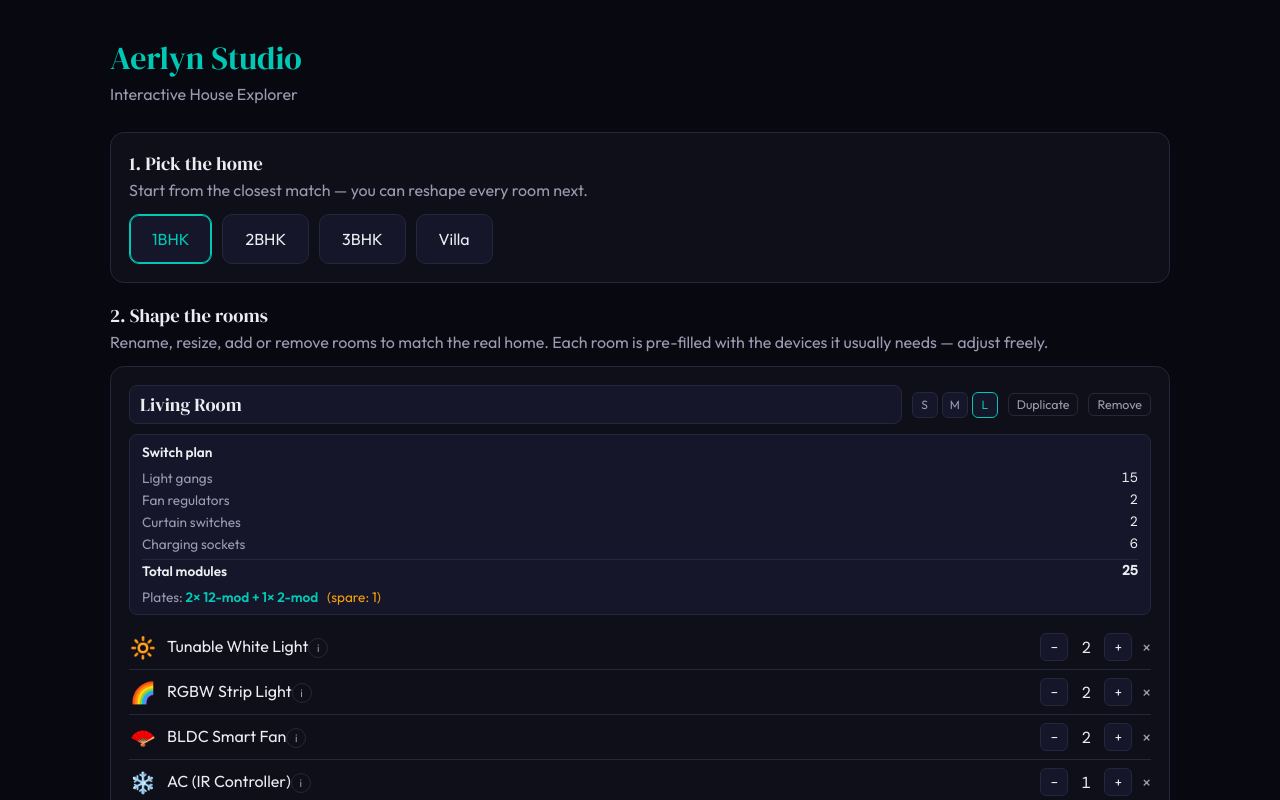
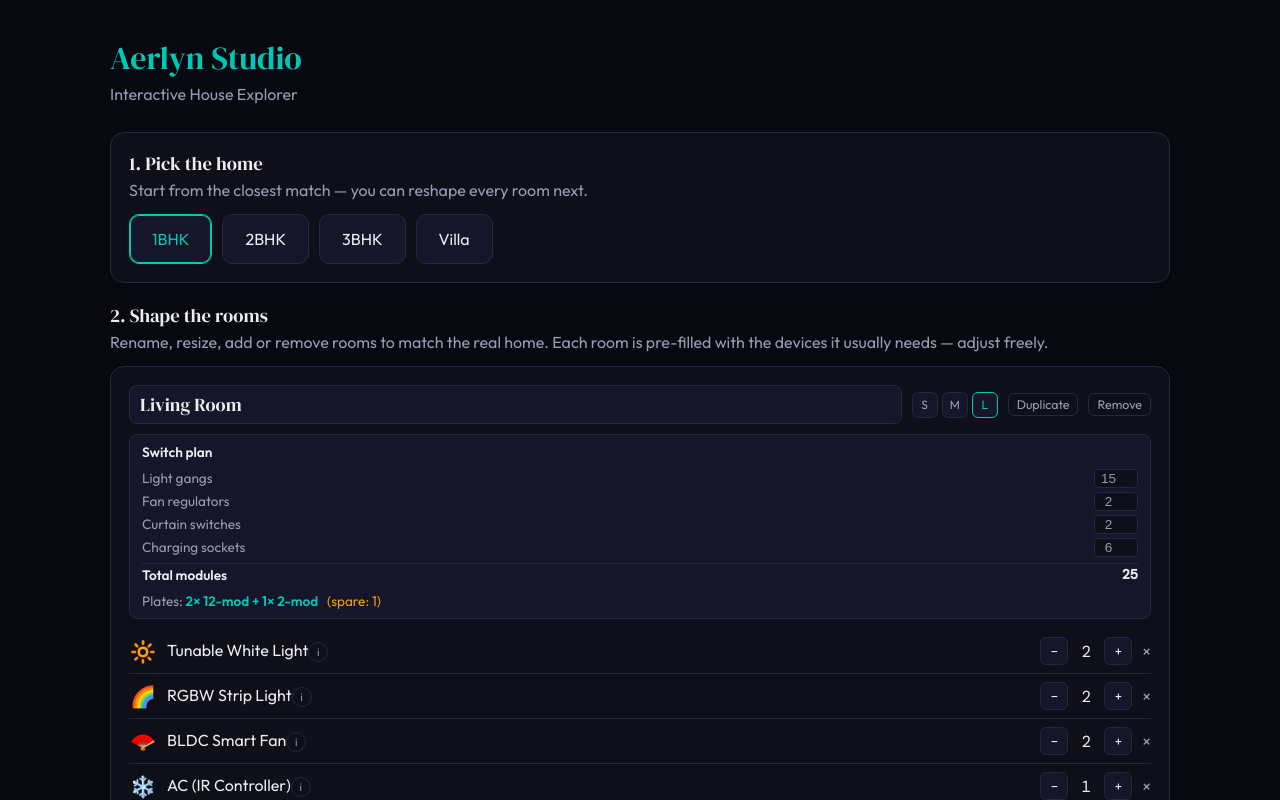
Before and after one commit to Sid342/aerlyn, a React (Vite) app: page / in a window 1280 px wide. Both pictures are taken after a click on the button "1BHK". Shown: the top 800 px of the page. Built offline with nearby package versions, Linux system fonts and the light colour scheme.

Commit message:
feat: per-room switch override inputs in SwitchPlanCard (T11.11)

```diff
--- a/src/context/homeReducer.js
+++ b/src/context/homeReducer.js
@@ -1,4 +1,5 @@
 import { cloneRoom, makeRoom, buildRooms } from '../data/templates.js';
+import { getDevice } from '../data/devices.js';
 
 export const initialHome = {
   homeType: null,
@@ -17,6 +18,7 @@ export const actions = {
   removeDevice: (roomId, deviceId) => ({ type: 'REMOVE_DEVICE', roomId, deviceId }),
   setDeviceQty: (roomId, deviceId, qty) => ({ type: 'SET_DEVICE_QTY', roomId, deviceId, qty }),
   toggleDevice: (roomId, deviceId) => ({ type: 'TOGGLE_DEVICE', roomId, deviceId }),
+  setSwitchOverride: (roomId, overrideType, value) => ({ type: 'SET_SWITCH_OVERRIDE', roomId, overrideType, value }),
   setMode: (mode) => ({ type: 'SET_MODE', mode }),
   setFloorPlan: (image) => ({ type: 'SET_FLOOR_PLAN', image }),
   applyScene: (deviceStates) => ({ type: 'APPLY_SCENE', deviceStates }),
@@ -54,7 +56,15 @@ export function homeReducer(state, action) {
       return mapRoom(state, action.roomId, (r) => ({ ...r, name: action.name }));
 
     case 'SET_ROOM_SIZE':
-      return mapRoom(state, action.roomId, (r) => ({ ...r, size: action.size }));
+      return mapRoom(state, action.roomId, (r) => ({
+        ...r,
+        size: action.size,
+        devices: r.devices.map((d) => {
+          const meta = getDevice(d.deviceId);
+          if (!meta || !meta.sizeRule) return d;
+          return { ...d, qty: meta.sizeRule[action.size] ?? 1 };
+        }),
+      }));
 
     case 'ADD_DEVICE':
       return mapRoom(state, action.roomId, (r) => {
@@ -92,6 +102,12 @@ export function homeReducer(state, action) {
         ),
       }));
 
+    case 'SET_SWITCH_OVERRIDE':
+      return mapRoom(state, action.roomId, (r) => ({
+        ...r,
+        switchOverrides: { ...r.switchOverrides, [action.overrideType]: action.value },
+      }));
+
     case 'SET_MODE':
       return { ...state, mode: action.mode };
 
--- a/src/data/templates.js
+++ b/src/data/templates.js
@@ -63,6 +63,8 @@ function nextId() {
   return `room-${roomCounter}-${Math.random().toString(36).slice(2, 7)}`;
 }
 
+const DEFAULT_OVERRIDES = { gang: null, fan: null, curtain: null, socket: null };
+
 export function buildRooms(homeType) {
   return (TEMPLATES[homeType] || []).map(([name, roomType, size]) => ({
     id: nextId(),
@@ -70,12 +72,17 @@ export function buildRooms(homeType) {
     roomType,
     size,
     devices: seedDevices(roomType, size),
+    switchOverrides: { ...DEFAULT_OVERRIDES },
   }));
 }
 
 // exported for use by the reducer when the user adds a blank room
 export function makeRoom(name, roomType, size = 'M') {
-  return { id: nextId(), name, roomType, size, devices: seedDevices(roomType, size) };
+  return {
+    id: nextId(), name, roomType, size,
+    devices: seedDevices(roomType, size),
+    switchOverrides: { ...DEFAULT_OVERRIDES },
+  };
 }
 
 // Clone a room into a new room with a fresh id and " (copy)" suffix on the name.
@@ -86,5 +93,6 @@ export function cloneRoom(room) {
     id: nextId(),
     name: `${room.name} (copy)`,
     devices: room.devices.map((d) => ({ ...d })),
+    switchOverrides: { ...(room.switchOverrides || DEFAULT_OVERRIDES) },
   };
 }
--- a/src/features/houseExplorer/SwitchPlanCard.css
+++ b/src/features/houseExplorer/SwitchPlanCard.css
@@ -33,3 +33,10 @@
 .switch-plan-rec { color: var(--text-dim); font-size: 0.85rem; }
 .switch-plan-rec strong { color: var(--teal); font-weight: 600; }
 .switch-plan-rec .spare { color: var(--amber); margin-left: 6px; }
+.switch-override-input {
+  width: 44px; background: var(--surface); border: 1px solid var(--border);
+  border-radius: 4px; color: var(--text); font-size: 0.85rem;
+  text-align: center; padding: 1px 4px;
+}
+.switch-override-input:focus { border-color: var(--teal); outline: none; }
+.switch-override-input::placeholder { color: var(--text-dim); }
--- a/src/features/houseExplorer/SwitchPlanCard.jsx
+++ b/src/features/houseExplorer/SwitchPlanCard.jsx
@@ -1,4 +1,5 @@
-import { planRoom } from '../../lib/switchPlanner.js';
+import { computeRoomPoints, applyOverrides, recommendPlates } from '../../lib/switchPlanner.js';
+import { useHome } from '../../context/HomeContext.jsx';
 import './SwitchPlanCard.css';
 
 const PLATE_LABELS = (plates) =>
@@ -11,18 +12,61 @@ const PLATE_LABELS = (plates) =>
         .map(([size, count]) => `${count}× ${size}-mod`)
         .join(' + ');
 
+const ROWS = [
+  { key: 'gang', label: 'Light gangs' },
+  { key: 'fan', label: 'Fan regulators' },
+  { key: 'curtain', label: 'Curtain switches' },
+  { key: 'socket', label: 'Charging sockets' },
+];
+
 export default function SwitchPlanCard({ room }) {
-  const plan = planRoom(room);
-  if (plan.total === 0) return null;
+  const { home, dispatch, actions } = useHome();
+  const auto = computeRoomPoints(room);
+  const overrides = room.switchOverrides || {};
+  const plan = { ...applyOverrides(auto, overrides), ...recommendPlates(applyOverrides(auto, overrides).total) };
+  if (auto.total === 0 && Object.values(overrides).every((v) => v == null)) return null;
+
+  const isBuild = home.mode === 'build';
+
+  function handleOverride(key, raw) {
+    const trimmed = raw.trim();
+    const value = trimmed === '' ? null : Math.max(0, parseInt(trimmed, 10) || 0);
+    dispatch(actions.setSwitchOverride(room.id, key, value));
+  }
+
   return (
     <div className="switch-plan">
       <div className="switch-plan-title">Switch plan</div>
       <ul className="switch-plan-breakdown">
-        {plan.gang > 0 && <li><span>Light gangs</span><span className="num">{plan.gang}</span></li>}
-        {plan.fan > 0 && <li><span>Fan regulators</span><span className="num">{plan.fan}</span></li>}
-        {plan.curtain > 0 && <li><span>Curtain switches</span><span className="num">{plan.curtain}</span></li>}
-        {plan.socket > 0 && <li><span>Charging sockets</span><span className="num">{plan.socket}</span></li>}
-        <li className="switch-plan-total"><span>Total modules</span><span className="num">{plan.total}</span></li>
+        {ROWS.map(({ key, label }) => {
+          const autoVal = auto[key];
+          const overVal = overrides[key];
+          const displayVal = overVal != null ? overVal : autoVal;
+          if (displayVal === 0 && !isBuild) return null;
+          if (!isBuild && autoVal === 0 && overVal == null) return null;
+          return (
+            <li key={key}>
+              <span>{label}</span>
+              {isBuild ? (
+                <input
+                  className="switch-override-input"
+                  type="number"
+                  min="0"
+                  placeholder={autoVal}
+                  value={overVal != null ? overVal : ''}
+                  onChange={(e) => handleOverride(key, e.target.value)}
+                  aria-label={`Override ${label}`}
+                />
+              ) : (
+                <span className="num">{displayVal}</span>
+              )}
+            </li>
+          );
+        })}
+        <li className="switch-plan-total">
+          <span>Total modules</span>
+          <span className="num">{plan.total}</span>
+        </li>
       </ul>
       <div className="switch-plan-rec">
         Plates: <strong>{PLATE_LABELS(plan.plates)}</strong>
--- a/src/lib/switchPlanner.js
+++ b/src/lib/switchPlanner.js
@@ -30,8 +30,18 @@ export function recommendPlates(total) {
   return { plates, spareModules: capacity - total };
 }
 
+// Apply per-room overrides (nullable per field) on top of auto-derived points.
+export function applyOverrides(points, overrides = {}) {
+  const result = { ...points };
+  for (const t of ['gang', 'fan', 'curtain', 'socket']) {
+    if (overrides[t] != null) result[t] = Math.max(0, overrides[t] | 0);
+  }
+  result.total = result.gang + result.fan + result.curtain + result.socket;
+  return result;
+}
+
 // Convenience composition.
 export function planRoom(room) {
-  const points = computeRoomPoints(room);
+  const points = applyOverrides(computeRoomPoints(room), room.switchOverrides);
   return { ...points, ...recommendPlates(points.total) };
 }
```
